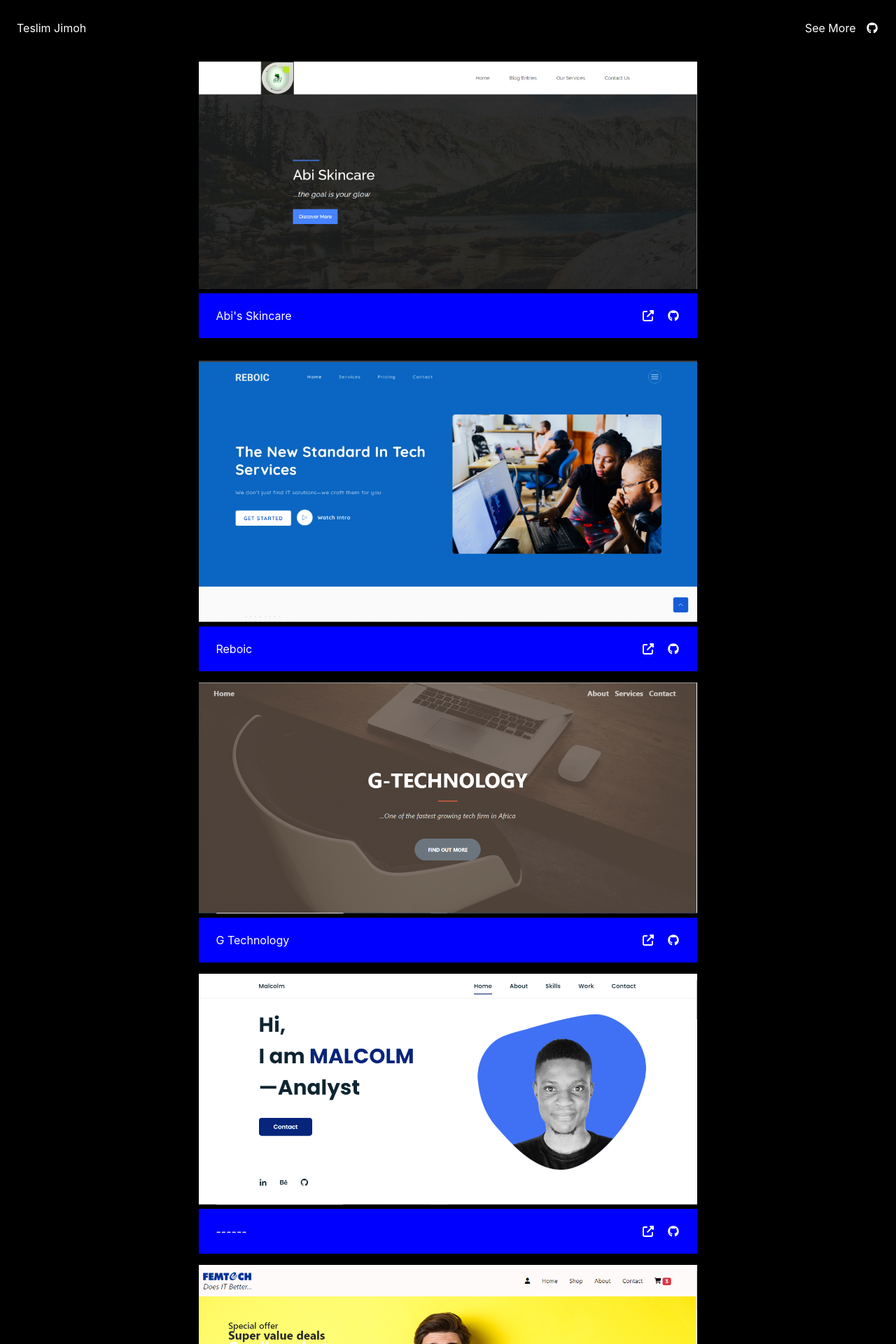
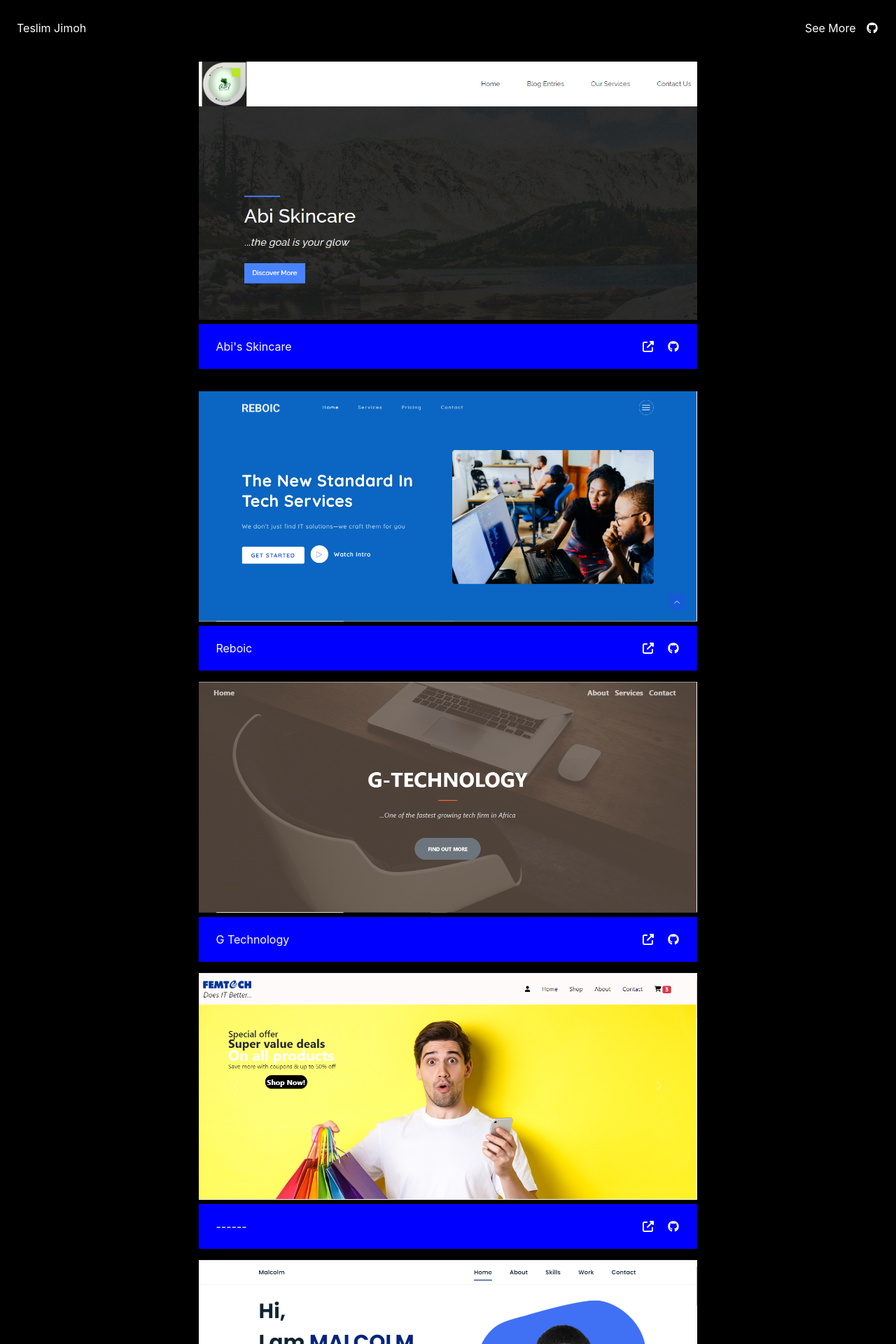
Before and after one commit to Moyowaaaa/Teslim-Jimoh, a Next.js app: page /projects in a window 1280 px wide. Shown: the top 1920 px of the page at 70% size. Built offline with nearby package versions, Linux system fonts and the light colour scheme.

Commit message:
for production

```diff
--- a/pages/index.js
+++ b/pages/index.js
@@ -10,12 +10,12 @@ import { faCoffee,faEnvelope} from '@fortawesome/free-solid-svg-icons'
 import MobileNav from '../components/MobileNav'
 
 import { faFacebook,faInstagram,faTwitter,faLinkedin,faGithub} from '@fortawesome/free-brands-svg-icons'
-import teslim from '../assets/Images/Teslim.jpg'
+import profile from "../assets/images/teslim.jpg"
 import Navbar from '../components/Navbar'
 
 
 export default function Home() {
-
+console.log(profile)
 
 
 
@@ -68,7 +68,9 @@ I&apos;m Jimoh Teslim Oyewale.
 
 <div className='flex mt-5'>
 {/* <Link href="/projects"> */}
+<a href="https://drive.google.com/file/d/140jvO7tlIgxvjD6Ss65DKuB6gb2igVCF/view?usp=drivesdk" target="_blank" rel="noreferrer">
 <button className='h-auto px-6 lg:px-12 bg-[green] py-4 mr-4 text-white hover:border-[green] hover:border-2 hover:text-[black] hover:bg-[white] rounded-lg'>Resumé</button>
+</a>
 {/* </Link> */}
 
 
@@ -220,7 +222,8 @@ Design websites based on clients specifications.
           <div className='w-12/12 lg:w-5/12 bg-[darkslategrey] h-[35rem] lg:h-screen  lg:fixed px-auto lg:right-0 flex-col justify-center items-center flex flex-col'>
 
             <div className=' w-7/12 h-3/5 px-6 mt-6'>
-              <Image src={teslim} className="w-full h-full" />
+              {/* <Image src={teslim} className="w-full h-full" /> */}
+              <Image src={profile}  className="w-full h-full" />
             </div>
 
 
--- a/pages/projects.js
+++ b/pages/projects.js
@@ -1,11 +1,10 @@
 import React from 'react'
 import Link from 'next/link'
-import Project from "../assets/Images/Project.png"
-import secondProject from "../assets/Images/project3.png"
-import thirdProject from "../assets/Images/portfolio2.png"
-// import thirdProject from "../assets/Images/portfolio4.png"
-import fourthProject from "../assets/Images/portfolio5.png"
-import fifthProject from "../assets/Images/portfolio4.png"
+import First from "../assets/images/portfolio1.png"
+import Second from "../assets/images/portfolio.png"
+import Third from "../assets/images/portfolio2.png"
+import Fourth from "../assets/images/portfolio5.png"
+import Fifth from "../assets/images/portfolio4.png"
 import Image from "next/image";
 import ProjectsHeader from '../components/ProjectsHeader';
 import Footer from '../components/Footer'
@@ -14,6 +13,11 @@ import { faCoffee,faEnvelope, faExternalLinkAlt} from '@fortawesome/free-solid-s
 import { FontAwesomeIcon } from '@fortawesome/react-fontawesome'
 
 const projects = () => {
+  console.log(First)
+  console.log(Second)
+  console.log(Third)
+  console.log(Fourth)
+  console.log(Fifth)
   return (
     <div className='h-content lg:h-auto  flex flex-col bg-black text-white'>
       {/* <Link href="/">
@@ -29,21 +33,27 @@ const projects = () => {
         <div className='flex flex-col w-11/12 lg:w-8/12 h-screen justify-center  lg:h-auto mx-auto pt-2 items-center'>
 
           <div className='w-full lg:w-10/12 h-auto mb-4'>
-            <Image src={Project}  />
+          <a href="https://organicskin.herokuapp.com/" target="_blank" rel="noreferrer">
+
+            <Image src={First} />
+            </a>
 
             <div className='h-[4rem] bg-[blue] text-white flex items-center justify-between px-6 mb-4'>
               <h2 className='hover:underline underline-[teal]'>Abi&apos;s Skincare</h2>
 
               <div className='flex h-full gap-4 items-center'>
+                <a href="https://organicskin.herokuapp.com/" target="_blank" rel="noreferrer">
               <FontAwesomeIcon icon={faExternalLinkAlt} width={20} className="hover:text-[grey]" />
+              </a>
 
-              <FontAwesomeIcon icon={faGithub} width={20} className="hover:text-[grey]" />
+             <a href="https://github.com/teslim191/organicskin" target="_blank" rel="noreferrer"> <FontAwesomeIcon icon={faGithub} width={20} className="hover:text-[grey]" /></a>
               </div>
             </div>
           </div>
 
           <div className='w-full  lg:w-10/12 h-[auto] mb-4'>
-            <Image src={secondProject}  />
+
+            <Image src={Second} />
             <div className='h-[4rem] bg-[blue] text-white flex items-center justify-between px-6'>
               <h2 className='hover:underline underline-[teal]'>Reboic</h2>
 
@@ -58,7 +68,8 @@ const projects = () => {
 
 
           <div className='w-full  lg:w-10/12 h-[auto] mb-4'>
-            <Image src={thirdProject}  />
+
+            <Image src={Third} />
             <div className='h-[4rem] bg-[blue] text-white flex items-center justify-between px-6'>
               <h2 className='hover:underline underline-[teal]'>G Technology</h2>
 
@@ -72,7 +83,7 @@ const projects = () => {
           </div>
 
           <div className='w-full  lg:w-10/12 h-[auto] mb-4'>
-            <Image src={fifthProject}  />
+          <Image src={Fourth} />
             <div className='h-[4rem] bg-[blue] text-white flex items-center justify-between px-6'>
               <h2 className='hover:underline underline-[teal]'>------</h2>
 
@@ -88,7 +99,7 @@ const projects = () => {
 
 
           <div className='w-full  lg:w-10/12 h-[auto] mb-4'>
-            <Image src={fourthProject}  />
+            <Image src={Fifth} />
             <div className='h-[4rem] bg-[blue] text-white flex items-center justify-between px-6'>
               <h2 className='hover:underline underline-[teal]'>------</h2>
 
--- a/styles/globals.css
+++ b/styles/globals.css
@@ -41,9 +41,7 @@ ul{
 }
 
 
-#inbox-overflow::-webkit-scrollbar{
-  width: 5px;
-}
+
 #overflow::-webkit-scrollbar {
   margin-top:2%;
 height: 5px;;
```
